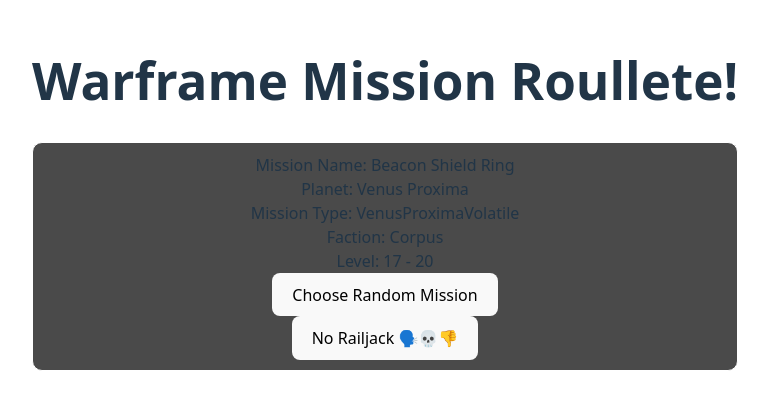
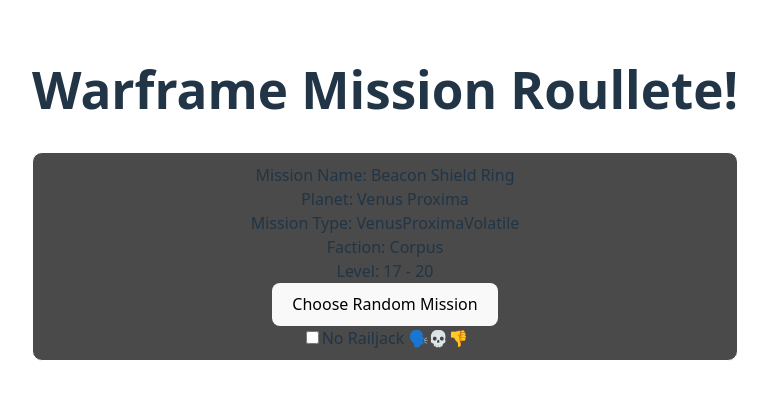
Before and after one commit to JayZ44/Warframe-Mission-Roulette, a React (Vite) app: page / in a window 1280 px wide. Shown: the part 206-616 px from the top of the page, without its empty margins (255-1023 px from the left). Built offline with nearby package versions, Linux system fonts and the light colour scheme.

Commit message:
feat: no railjack is now a checkbox

```diff
--- a/src/Missions.jsx
+++ b/src/Missions.jsx
@@ -14,21 +14,19 @@
     Level: "17 - 20",
     TileSet: "Free Space",
   });
-  const [currentMissionType, setCurrentMissionType] = useState("Unknown");
+  const [noRailjack, setNoRailjack] = useState(false);
 
   //GET RANDOM MISSION -----------------------
   const functionGetRandomMission = () => {
+    if (!noRailjack) {
       const randomMissionType =
         allMissionTypes[Math.floor(Math.random() * allMissionTypes.length)];
       const randomMission =
         randomMissionType[Math.floor(Math.random() * randomMissionType.length)];
       setCurrentMission(randomMission);
-    console.log("THIS IS THE PLANET", randomMission.Planet);
-    console.log(randomMission);
-  };
-
-  //EXCLUDE RAILJACK -----------------------
-  const functionExcludeRailjack = () => {
+      // console.log("THIS IS THE PLANET", randomMission.Planet);
+      // console.log(randomMission);
+    } else {
       const noRailjack = allMissionTypes
         .map((type) => {
           return type.filter(
@@ -47,6 +45,12 @@
       const randomMission =
         randomMissionType[Math.floor(Math.random() * randomMissionType.length)];
       setCurrentMission(randomMission);
+    }
+  };
+
+  //EXCLUDE RAILJACK -----------------------
+  const functionExcludeRailjack = () => {
+    setNoRailjack(!noRailjack);
   };
   return (
     <div className="mission">
@@ -57,7 +61,10 @@
       Level: {currentMission.Level} <br />
       <button onClick={functionGetRandomMission}>Choose Random Mission</button>
       <br />
-      <button onClick={functionExcludeRailjack}>No Railjack 🗣️💀👎</button>
+      <div>
+        <input type="checkbox" onClick={functionExcludeRailjack} />
+        No Railjack 🗣️💀👎
+      </div>
     </div>
   );
 };
```
Lines whose indentation alone changed are shown as unchanged.
